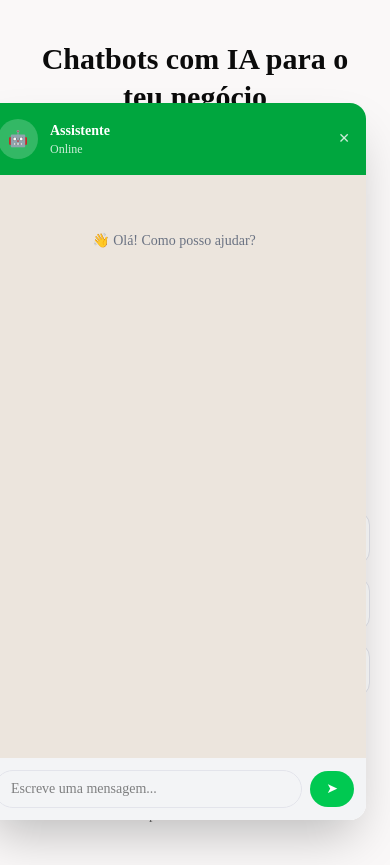
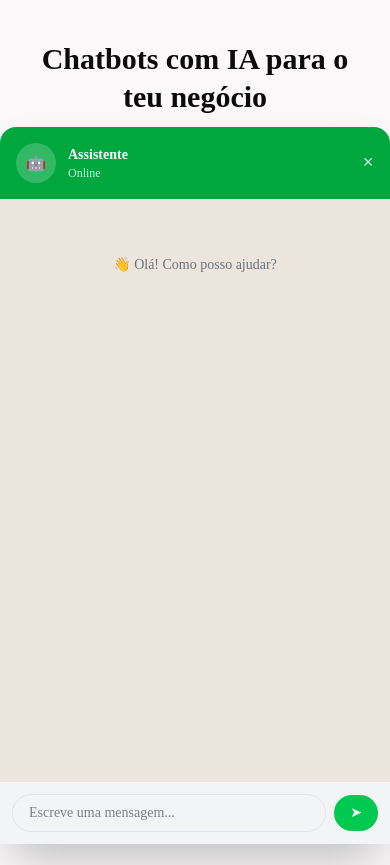
Before and after one commit to Herbert-C-byte/Simple-Chatbot, a React (Vite) app: page / in a window 390 px wide. Both pictures are taken after a click on the button "Testar Agora". Built offline with nearby package versions, Linux system fonts and the light colour scheme.

Commit message:
fix: new responsivness fix

```diff
--- a/src/components/chat-widget.jsx
+++ b/src/components/chat-widget.jsx
@@ -15,7 +15,7 @@ export default function ChatWidget({
   }, [messages, isLoading]);
 
   return (
-    <div className="fixed bottom-6 right-6 w-full max-w-sm h-[85vh] sm:h-[130] bg-white rounded-2xl shadow-2xl flex flex-col overflow-hidden z-50">
+    <div className="fixed bottom-0 right-0 w-full sm:bottom-6 sm:right-6 sm:max-w-sm h-[85vh] sm:h-[520px] bg-white rounded-t-2xl sm:rounded-2xl shadow-2xl flex flex-col overflow-hidden z-50">
 
       {/* HEADER */}
       <div className="bg-green-600 text-white p-4 flex items-center justify-between">
```
